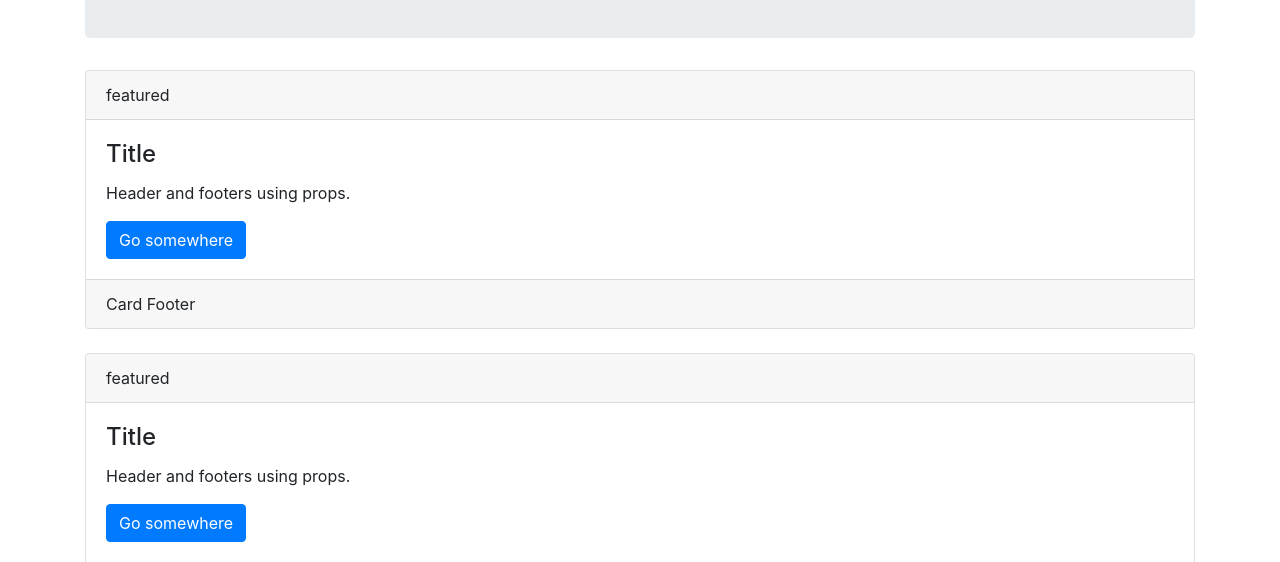
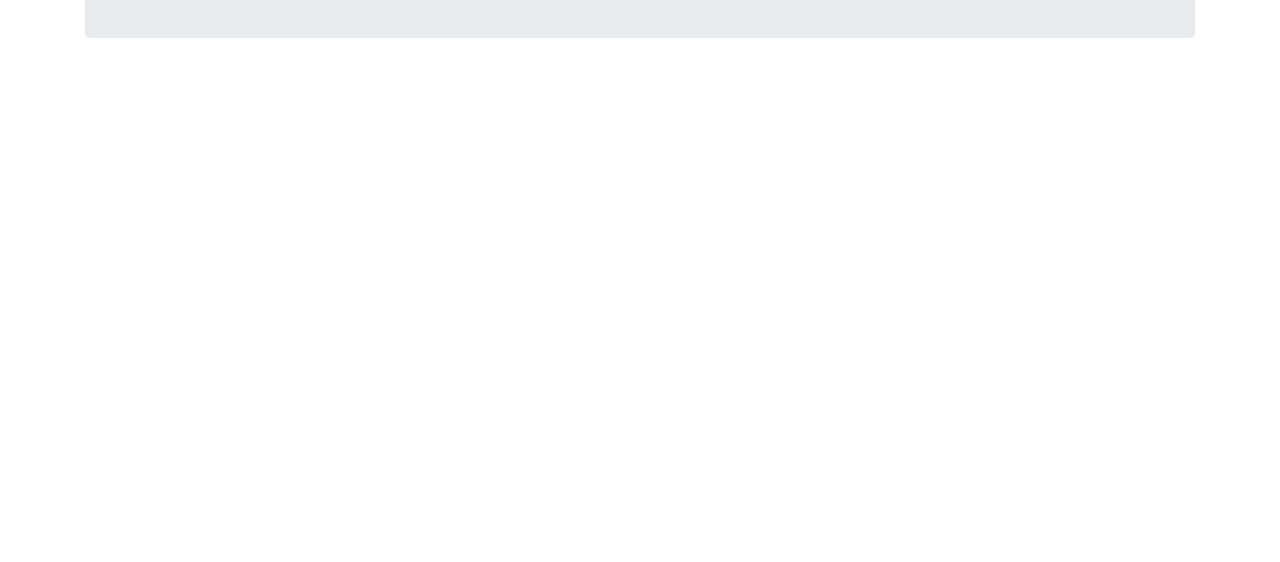
Before and after one commit to marufmax/happening, a Vue app in the folder client/: page / in a window 1280 px wide. Shown: the part 390-952 px from the top of the page. After the commit the page ends 800 px from the top, so only its background shows below. Built offline with nearby package versions, Linux system fonts and the light colour scheme.

Commit message:
Homepage improvement with icons and watcher added

```diff
--- a/client/package.json
+++ b/client/package.json
@@ -11,6 +11,8 @@
     "axios": "^0.18.0",
     "bootstrap-vue": "^2.0.0-rc.11",
     "vue": "^2.5.17",
+    "vue-awesome": "^3.3.1",
+    "vue-loading-overlay": "^3.1.1",
     "vue-router": "^3.0.1",
     "vuex": "^3.0.1"
   },
--- a/client/src/main.js
+++ b/client/src/main.js
@@ -5,9 +5,12 @@ import store from './store'
 import BootstrapVue from 'bootstrap-vue'
 import 'bootstrap/dist/css/bootstrap.css'
 import 'bootstrap-vue/dist/bootstrap-vue.css'
+import 'vue-awesome/icons'
+import Icon from 'vue-awesome/components/Icon'
 
 Vue.config.productionTip = false
 Vue.use(BootstrapVue)
+Vue.component('v-icon', Icon)
 
 new Vue({
   router,
--- a/client/src/views/Home.vue
+++ b/client/src/views/Home.vue
@@ -1,43 +1,41 @@
 <template>
   <div class="home">
+     <loading :active.sync="isLoading"
+        :can-cancel="true"
+        :is-full-page="fullPage"></loading>
+
     <b-container>
         <b-jumbotron header="What is happening??!" lead="See what is happening around you" >
-            <b-form-select v-model="selected" :options="options" class="mb-3" @change="search"/>
+            <b-form-select v-model="location" :options="options" class="mb-3" />
       </b-jumbotron>
-
 
       <div class="mt-4">
         <b-row>
           <b-col>
-            <b-card-group deck>
-                <b-card header="featured"
-                        header-tag="header"
-                        footer="Card Footer"
-                        footer-tag="footer"
-                        title="Title">
-                    <p class="card-text">Header and footers using props.</p>
-                    <b-button href="#"
-                              variant="primary">Go somewhere</b-button>
-                </b-card>
-            </b-card-group>
-          </b-col>
-        </b-row>
-      </div>
+            <b-card no-body class="mt-4" v-for="(event, index) in events" :key="index">
+               <h4 slot="header"> <a :href="event.link"> {{ event.title }} </a>  <b-badge> Upcoming </b-badge> </h4>
+              <b-card-body>
+                  <p class="card-text">
+                      Some quick example text to build on the card title and make up the bulk of the card's content.
+                  </p>
+              </b-card-body>
+              <b-list-group flush>
+                  <b-list-group-item> <v-icon name="plane-departure" /> <b> Location: </b>{{ event.location }}</b-list-group-item>
+                  <b-list-group-item>  <v-icon name="clock" /> <b> Schedule </b> {{ filterDate(event.schedule) ||  event.schedule }} </b-list-group-item>
+              </b-list-group>
+              <b-card-body>
+                  <a :href="event.link"
+                    class="card-link">Details</a>
+              </b-card-body>
+              <b-card-footer>
+                 <b-badge pill variant="primary"
+                    v-for="(categories, index) in event.eventCategories"
+                    class="mr-1"
+                    :key="index">{{ categories }}</b-badge>
+              </b-card-footer>
+            </b-card>
 
-      <div class="mt-4">
-        <b-row>
-          <b-col>
-            <b-card-group deck>
-                <b-card header="featured"
-                        header-tag="header"
-                        footer="Card Footer"
-                        footer-tag="footer"
-                        title="Title">
-                    <p class="card-text">Header and footers using props.</p>
-                    <b-button href="#"
-                              variant="primary">Go somewhere</b-button>
-                </b-card>
-            </b-card-group>
+
           </b-col>
         </b-row>
       </div>
@@ -48,12 +46,14 @@
 <script>
 // @ is an alias to /src
 import API from '@/config/api.js'
+import Loading from 'vue-loading-overlay'
+import 'vue-loading-overlay/dist/vue-loading.css'
 
 export default {
   name: 'home',
   data() {
     return {
-      selected: null,
+      location: null,
       options: [
         {
           value: null,
@@ -64,16 +64,34 @@ export default {
         { value: 'dhaka-bd', text: 'Dhaka, Bangladesh' },
         { value: 'bangkok-th', text: 'Bangkok, Thailand' }
       ],
-      events: []
+      events: [],
+      isLoading: false,
+      fullPage: true
     }
   },
+  components: {
+    Loading
+  },
   methods: {
-    search() {
-      console.log(this.selected)
-      const ApiUrl = `events/${this.selected}`
+    search(searchLocation) {
+      this.isLoading = true
+      const ApiUrl = `events/${searchLocation}`
       API.get(ApiUrl).then(response => {
+        this.isLoading = false
         this.events = response.data
       })
+    },
+    filterDate(date) {
+      const pattern = /^.+( \d{4})(?=.+)/gi
+      const matches = pattern.exec(date)
+      if (matches) {
+        return matches.toString()
+      }
+    }
+  },
+  watch: {
+    location(newVal) {
+      this.search(newVal)
     }
   }
 }
```
Also changed, not shown: client/src/config/http.js (added), 2 other files (tests, documents, lock files or other folders).
